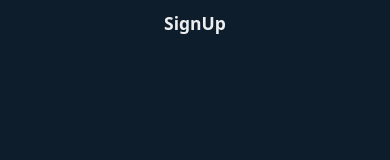
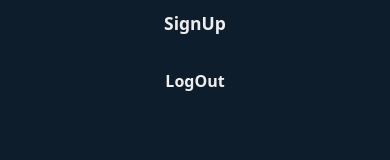
Before and after one commit to Cnerd-Mahadi/BeatRos, a React (Vite) app: page / in a window 390 px wide. Both pictures are taken after a click on the icon 343 px from the left and 40 px from the top of the page. Shown: the part 464-624 px from the top of the page. Built offline with nearby package versions, Linux system fonts and the light colour scheme.

Commit message:
minor detail added

```diff
--- a/src/components/home/NavMenuMobile.tsx
+++ b/src/components/home/NavMenuMobile.tsx
@@ -1,5 +1,5 @@
 import { useDispatch, useSelector } from "react-redux";
-import { NavLink } from "react-router-dom";
+import { NavLink, useNavigate } from "react-router-dom";
 import { overlayAction } from "../../store/overlaySlice";
 import { RootState } from "../../store/store";
 
@@ -7,6 +7,7 @@ export const NavMenuMobile = () => {
 	const menu = useSelector((state: RootState) => state.overlay.menu);
 	const cart = useSelector((state: RootState) => state.cart);
 	const dispatch = useDispatch();
+	const navigate = useNavigate();
 
 	const handleMenuOff = () => {
 		dispatch(overlayAction.menuOff());
@@ -54,6 +55,15 @@ export const NavMenuMobile = () => {
 						onClick={() => handleMenuOff()}>
 						SignUp
 					</NavLink>
+					<div
+						className="link--tag nav-menu-mobile__logout"
+						onClick={() => {
+							handleMenuOff();
+							localStorage.removeItem("username");
+							navigate("/");
+						}}>
+						LogOut
+					</div>
 				</div>
 			</div>
 		</>
--- a/src/scss/layouts/_nav-menu-mobile.scss
+++ b/src/scss/layouts/_nav-menu-mobile.scss
@@ -1,6 +1,6 @@
 .nav-menu-mobile {
 	background-color: $container_deep;
-	height: 70vh;
+	height: 75vh;
 	padding: 10rem;
 
 	&__links {
@@ -10,6 +10,11 @@
 	&__cart > span {
 		color: $orange;
 	}
+
+	&__logout {
+		font-weight: 600;
+		font-size: 1.6rem;
+	}
 }
 
 .menu-off {
```
